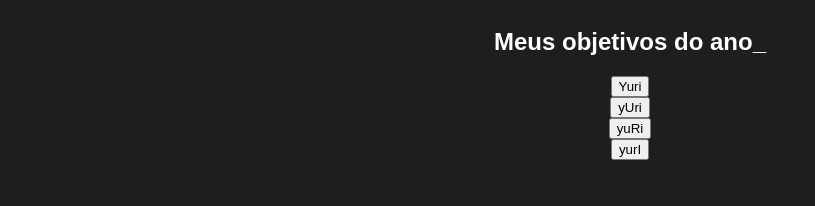
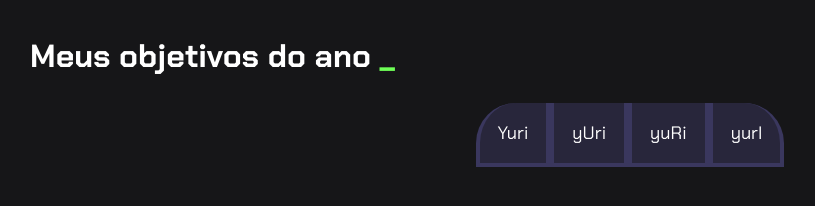
Before and after one commit to meidara/terceiro-ano--ato-I, a plain HTML site: page index.html in a window 1280 px wide. Shown: the whole page, without its empty margins (10-825 px from the left). Drawn offline with Linux system fonts and the light colour scheme.

Commit message:
Add files via upload

```diff
--- a/index.html
+++ b/index.html
@@ -9,12 +9,13 @@
 </head>
 <body>
     <section class="conteudo-principal">
-        <h2 class="titulo-principal">Meus objetivos do ano_</h2>
-        <div class="botoes"></div>
-         <button class="botao">Yuri</button>
-         <button class="botao">yUri</button>
-         <button class="botao">yuRi</button>
-         <button class="botao">yurI</button>
+        <h2 class="titulo-principal">Meus objetivos do ano <span>_</span></h2>
+        <div class="botoes">
+            <button class="botao">Yuri</button>
+            <button class="botao">yUri</button>
+            <button class="botao">yuRi</button>
+            <button class="botao">yurI</button>
+        </div>
     </section>
 
 </body>
--- a/style.css
+++ b/style.css
@@ -1,5 +1,7 @@
-:root{
-    --cor-de-fundo: #1E1E1E;
+@import url('https://fonts.googleapis.com/css?family=Chakra+Petch:wght@400;700&display=swap');
+
+:root {
+  --cor-de-fundo: #161618;
   --verde: #6FFF57;
   --branco: #FFFFFF;
   --botao-ativo: #3A375E;
@@ -15,11 +17,59 @@ body {
 
 
 .conteudo-principal{
-     display: flex;
+    display:flex;
     flex-direction: column;
     justify-content: center;
     align-items: center;
     max-width: 1200px;
     width: 100%;
-     margin: 0 auto;
+    margin: 0% auto;
 }
+
+
+.titulo-principal{
+    text-align: left;
+    width: 100%;
+    font-size: 32px;
+}
+.titulo-principal span{
+    color: var(--verde);
+}
+
+.botao{
+  font-family: "Chakra Petch", sans-serif;
+  background-color: var(--botao-inativo);
+  color: var(--branco);
+  display: flex;
+  justify-content: center;
+  padding: 1em;
+  font-size: 18px;
+  align-items: center;
+  width: 100%;
+  border-bottom: 4px solid var(--botao-ativo);
+  border-left: 4px solid var(--botao-ativo);
+  border-right: 4px solid var(--botao-ativo);
+  border-top: none;
+}
+
+.botao:first-child {
+    border-radius: 40px 40px 0 0;
+}
+
+
+.botoes{
+  display: block;
+}
+@media screen and (min-width: 768px) {
+    .botoes {
+        display: flex;
+    }
+
+    .botao:first-child {
+        border-radius: 40px 0 0 0;
+    }
+
+    .botao:last-child {
+        border-radius: 0 40px 0 0;
+    }
+}
```
Lines whose indentation alone changed are shown as unchanged.
